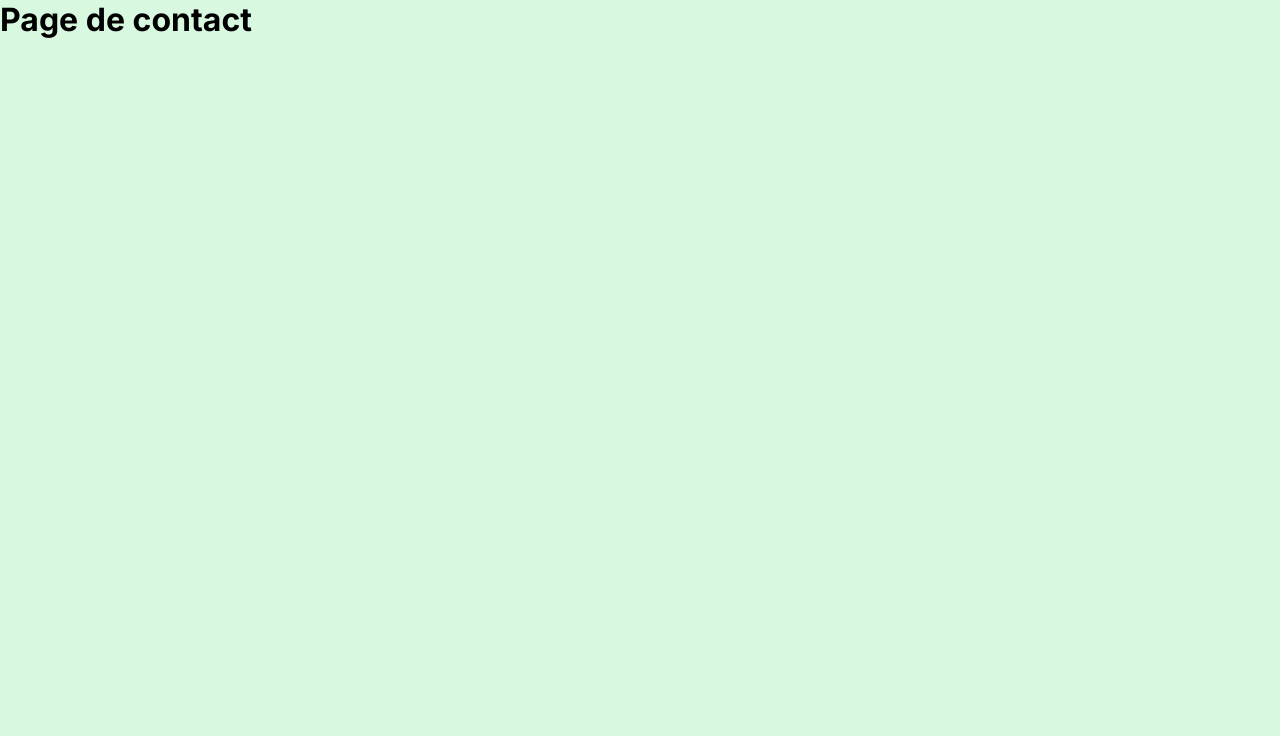
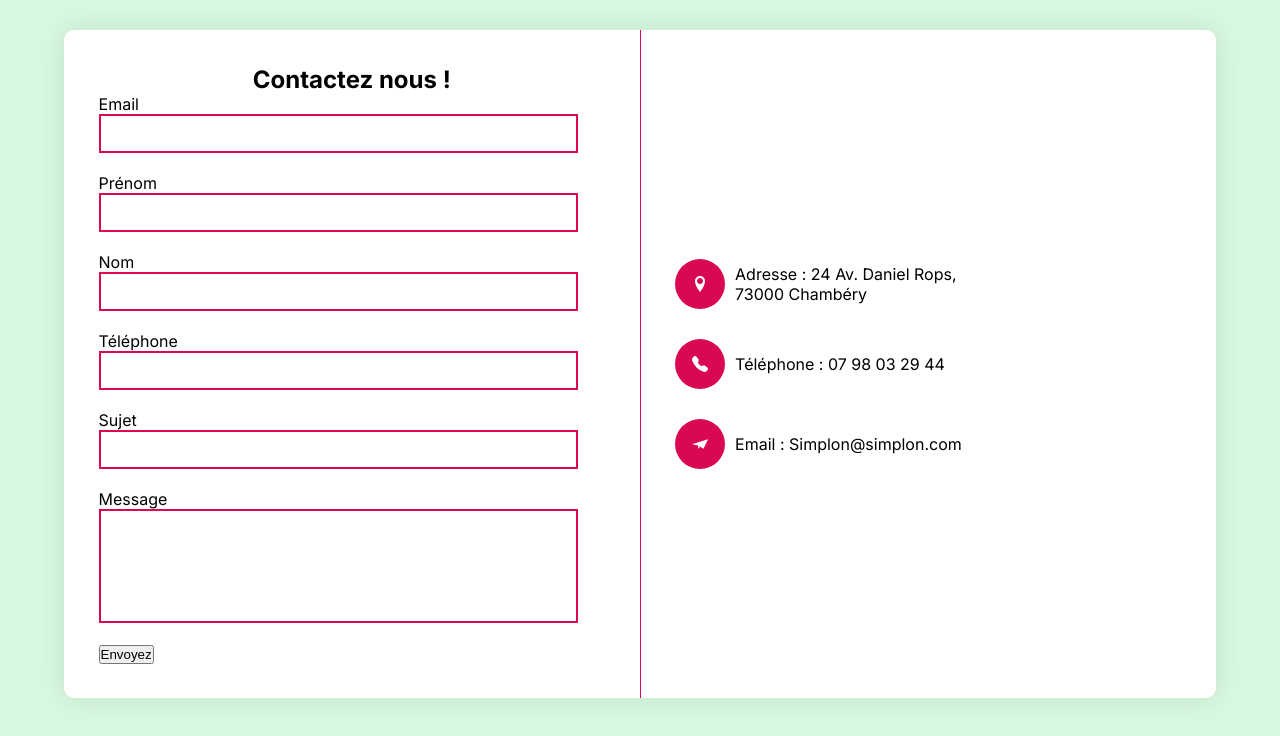
Before and after one commit to Maalxi/Brief_11_e-commerce, a Next.js app in the folder front/: page /contact in a window 1280 px wide. Shown: the top 736 px of the page. Built offline with nearby package versions, Linux system fonts and the light colour scheme.

Commit message:
Mise à jour le 26-07-2023 - update

```diff
--- a/front/src/app/Layout.jsx
+++ b/front/src/app/Layout.jsx
@@ -3,14 +3,14 @@ import "./globals.css";
 
 import "primereact/resources/themes/lara-light-indigo/theme.css";
 import "primereact/resources/primereact.min.css";
-import Menu from "./components/Navbar/Navbar";
 import Footer from "./components/Footer/Footer";
 import SearchBar from "./components/SearchBar/SearchBar";
+import Navbar from "./components/Navbar/Navbar";
 
 export default function Layout({ children }) {
   return (
     <>
-      <Menu />
+      <Navbar />
       <SearchBar />
 
       {children}
--- /dev/null
+++ b/front/src/app/contact/PageContact.css
@@ -0,0 +1,83 @@
+.formContactAll {
+  display: flex;
+  margin: 30px auto;
+  justify-content: center;
+  align-items: center;
+  box-shadow: 0 0 30px rgba(0, 0, 0, 0.1);
+  background: white;
+  width: 90%;
+  border-radius: 10px;
+  overflow: hidden;
+}
+
+.formContactDroite {
+  display: flex;
+  flex-direction: column;
+  justify-content: start;
+  width: 50%;
+  padding: 3%;
+  gap: 30px;
+}
+
+.formContactGauche {
+  display: flex;
+  flex-direction: column;
+  justify-content: center;
+  width: 50%;
+  border-right: 1px solid #d90853;
+  padding: 3%;
+}
+
+.h2Contact {
+  text-align: center;
+}
+
+.inputContact,
+#inputEmailContact {
+  width: 90%;
+  border: 2px solid #d90853;
+  padding: 10px;
+  margin-bottom: 20px;
+}
+
+.InputFormContact {
+  display: flex;
+  flex-direction: column;
+}
+
+textarea {
+  resize: none;
+}
+
+.iconContact {
+  display: flex;
+  align-items: center;
+  justify-content: center;
+  width: 50px;
+  height: 50px;
+  background-color: #d90853;
+  border-radius: 50%;
+  color: white;
+}
+
+.Address, .Telephone, .Mail {
+  display: flex;
+  align-items: center;
+  gap: 10px;
+}
+
+@media screen and (max-width: 700px) {
+  .formContactAll {
+    flex-direction: column;
+  }
+
+  .formContactGauche {
+    border-right: none;
+    border-bottom: 1px solid #d90853;
+    width: 90%;
+  }
+
+  .formContactDroite {
+    width: 90%;
+  }
+}
--- a/front/src/app/contact/page.jsx
+++ b/front/src/app/contact/page.jsx
@@ -1,10 +1,116 @@
 import Image from "next/image";
 import Layout from "../Layout";
+
+import { ImLocation } from "react-icons/im";
+import { BsFillTelephoneFill } from "react-icons/bs";
+import { SiMinutemailer } from "react-icons/si";
+
+import React from "react";
+
+import "./PageContact.css";
 
 export default function Contact() {
   return (
     <Layout>
-      <h1>Page de contact</h1>
+      <div className="formContactAll">
+        <div className="formContactGauche">
+          <form className="formContact">
+            <h2 className="h2Contact">Contactez nous !</h2>
+            <div className="email InputFormContact">
+              <label htmlFor="frm-email">Email</label>
+              <input
+                id="inputEmailContact"
+                type="email"
+                name="email"
+                autoComplete="email"
+                required
+              />
+            </div>
+            <div className="name InputFormContact">
+                <label htmlFor="frm-first">Prénom</label>
+                <input
+                  className="inputContact"
+                  id="frm-first"
+                  type="text"
+                  name="first"
+                  autoComplete="given-name"
+                  required
+                />
+              <div>
+              <div className="InputFormContact">
+                <label htmlFor="frm-last">Nom</label>
+                <input
+                  className="inputContact"
+                  id="frm-last"
+                  type="text"
+                  name="last"
+                  autoComplete="family-name"
+                  required
+                />
+              </div>
+              </div>
+              <div className="phone InputFormContact">
+                <label htmlFor="frm-phone">Téléphone</label>
+                <input
+                  className="inputContact"
+                  id="frm-phone"
+                  type="text"
+                  name="phone"
+                  autoComplete="tel"
+                  required
+                />
+              </div>
+              <div className="subject InputFormContact">
+                <label htmlFor="frm-subject">Sujet</label>
+                <input
+                  className="inputContact"
+                  id="frm-subject"
+                  type="text"
+                  name="subject"
+                  autoComplete="tel"
+                  required
+                />
+              </div>
+            </div>
+            <div className="message InputFormContact">
+              <label htmlFor="frm-message">Message</label>
+              <textarea
+                className="inputContact"
+                id="frm-message"
+                rows="6"
+                name="message"
+              ></textarea>
+            </div>
+            <div className="buttonContact">
+              <button type="submit">Envoyez</button>
+            </div>
+          </form>
+        </div>
+
+        <div className="formContactDroite">
+          <div className="Address">
+            <div className="iconContact">
+              <ImLocation />
+            </div>
+            <p>Adresse : 24 Av. Daniel Rops, <br/>73000 Chambéry</p>
+          </div>
+
+          <div className="Telephone">
+            <div className="iconContact">
+              <BsFillTelephoneFill />
+            </div>
+            <p>Téléphone : 07 98 03 29 44</p>
+          </div>
+
+          <div className="Mail">
+            <div className="iconContact">
+              <SiMinutemailer />
+            </div>
+            <p>Email : Simplon@simplon.com</p>
+          </div>
+
+        </div>
+      </div>
     </Layout>
   );
 }
```
Also changed, not shown: front/src/app/components/Navbar/Navbar.js (+18 -10 lines).
